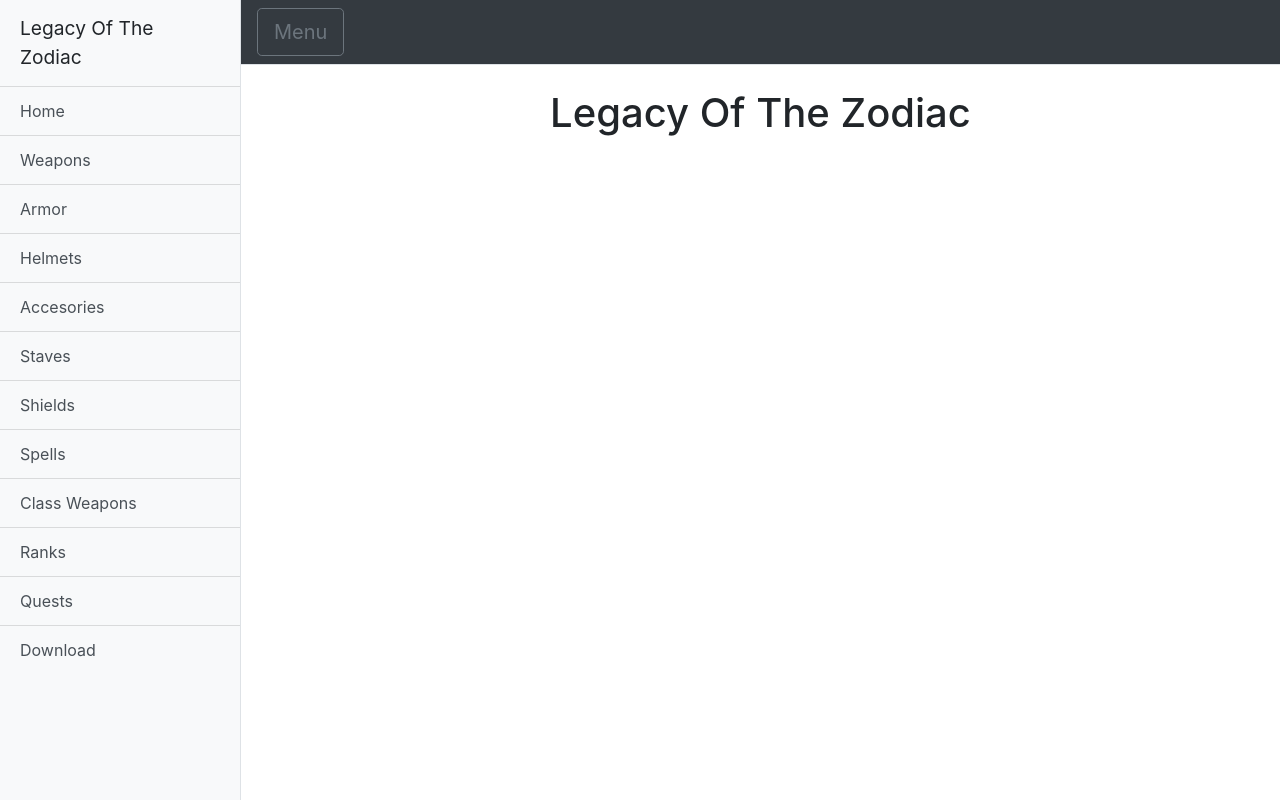
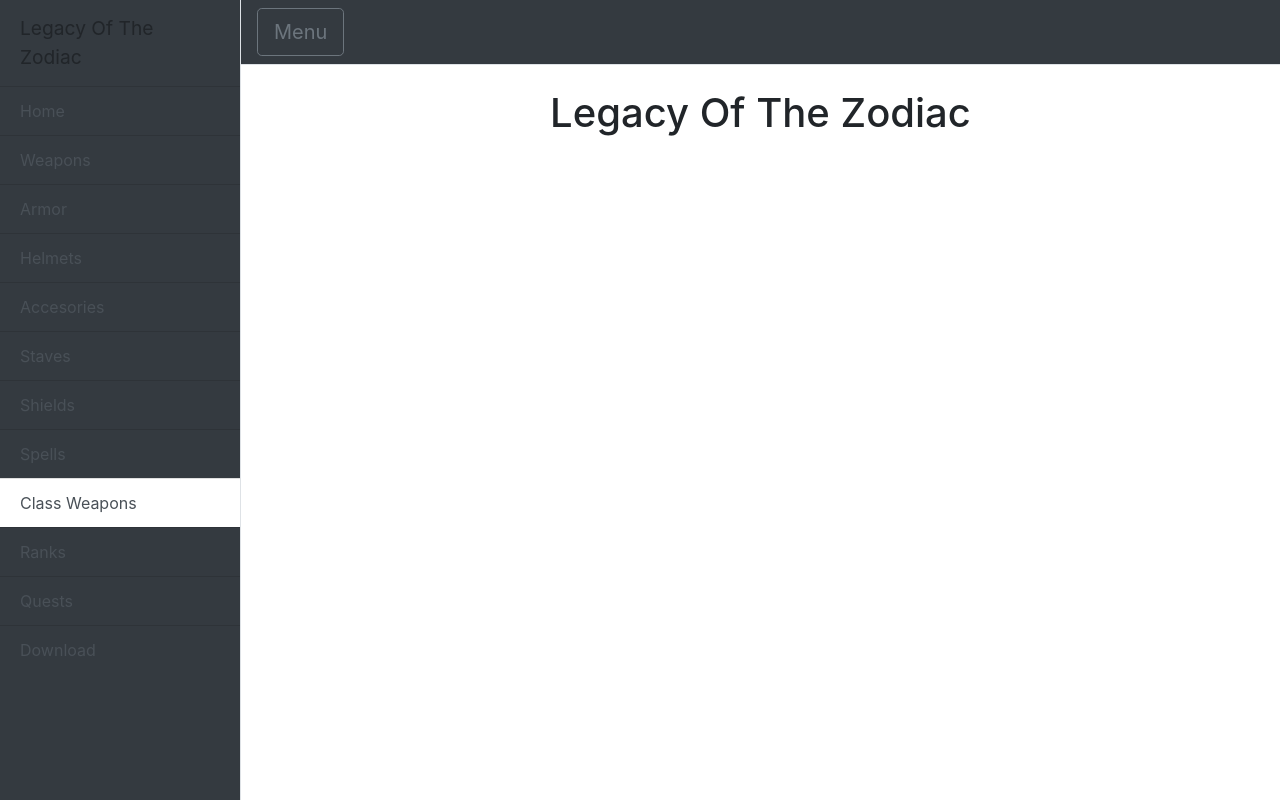
Before and after one commit to oshawn330/LozHelp, a website: page index.html in a window 1280 px wide. Drawn offline with Linux system fonts and the light colour scheme.

Commit message:
Update index.html

```diff
--- a/index.html
+++ b/index.html
@@ -24,21 +24,21 @@
   <div class="d-flex" id="wrapper">
 
     <!-- Sidebar -->
-    <div class="bg-light border-right" id="sidebar-wrapper">
+    <div class="bg-dark border-right" id="sidebar-wrapper">
       <div class="sidebar-heading">Legacy Of The Zodiac</div>
       <div class="list-group list-group-flush">
-        <a href="#" class="list-group-item list-group-item-action bg-light">Home</a>
-        <a href="Weapons.html" class="list-group-item list-group-item-action bg-light">Weapons</a>
-        <a href="Armor.html" class="list-group-item list-group-item-action bg-light">Armor</a>
-        <a href="Helmets.html" class="list-group-item list-group-item-action bg-light">Helmets</a>
-        <a href="Accesories.html" class="list-group-item list-group-item-action bg-light">Accesories</a>
-        <a href="Staffs.html" class="list-group-item list-group-item-action bg-light">Staves</a>
-        <a href="Shields.html" class="list-group-item list-group-item-action bg-light">Shields</a>
-        <a href="Spells.html" class="list-group-item list-group-item-action bg-light">Spells</a>
-        <a href="ClassWeapons.html" class="list-group-item list-group-item-action bg-light">Class Weapons</a>
-        <a href="Ranklist.html" class="list-group-item list-group-item-action bg-light">Ranks</a>
-        <a href="Quests.html" class="list-group-item list-group-item-action bg-light">Quests</a>
-        <a href="#" class="list-group-item list-group-item-action bg-light">Download</a>
+        <a href="#" class="list-group-item list-group-item-action bg-dark">Home</a>
+        <a href="Weapons.html" class="list-group-item list-group-item-action bg-dark">Weapons</a>
+        <a href="Armor.html" class="list-group-item list-group-item-action bg-dark">Armor</a>
+        <a href="Helmets.html" class="list-group-item list-group-item-action bg-dark">Helmets</a>
+        <a href="Accesories.html" class="list-group-item list-group-item-action bg-dark">Accesories</a>
+        <a href="Staffs.html" class="list-group-item list-group-item-action bg-dark">Staves</a>
+        <a href="Shields.html" class="list-group-item list-group-item-action bg-dark">Shields</a>
+        <a href="Spells.html" class="list-group-item list-group-item-action bg-dark">Spells</a>
+        <a href="ClassWeapons.html" class="list-group-item list-group-item-action bg-darkt">Class Weapons</a>
+        <a href="Ranklist.html" class="list-group-item list-group-item-action bg-dark">Ranks</a>
+        <a href="Quests.html" class="list-group-item list-group-item-action bg-dark">Quests</a>
+        <a href="#" class="list-group-item list-group-item-action bg-dark">Download</a>
       </div>
     </div>
     <!-- /#sidebar-wrapper -->
```
